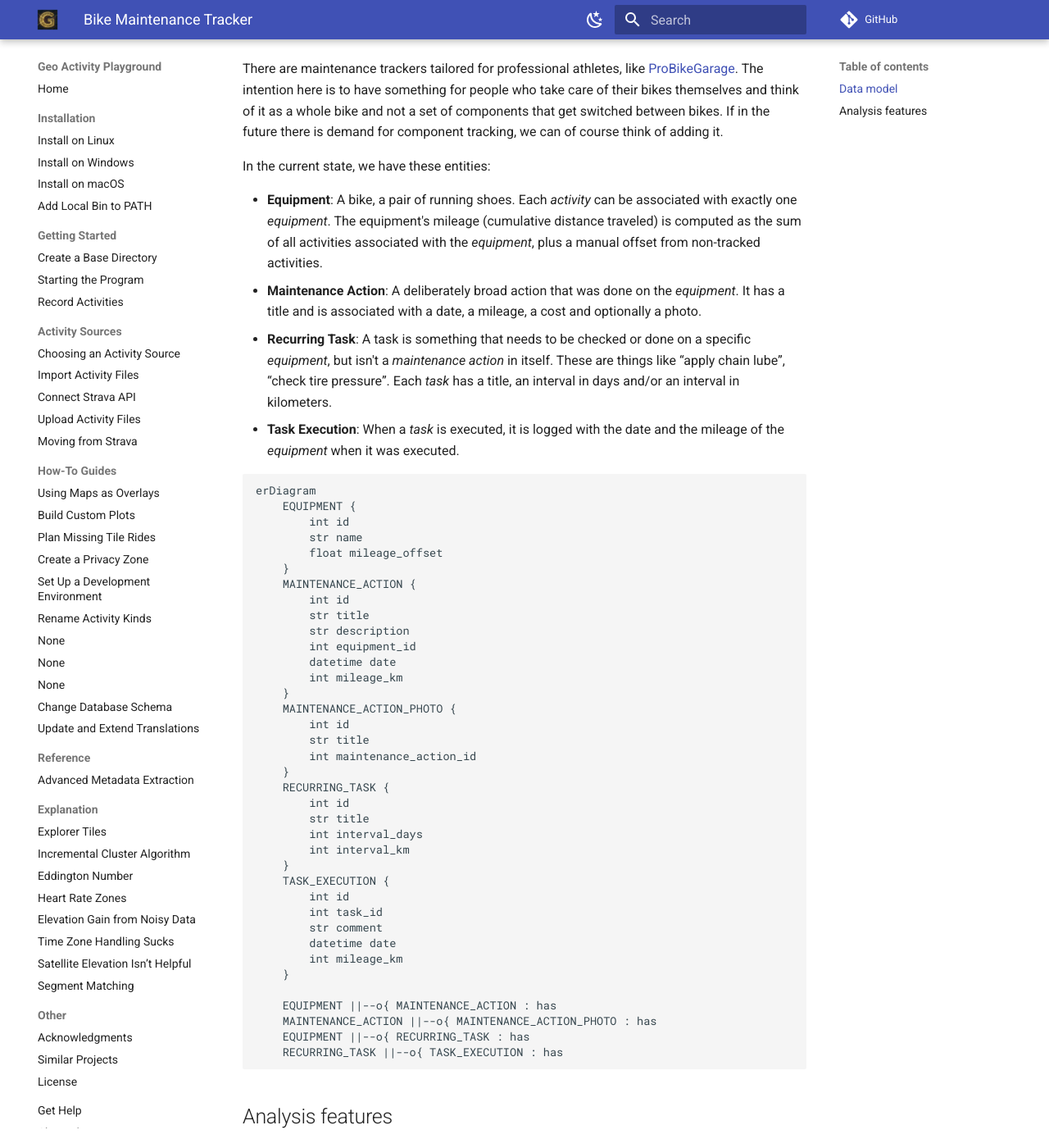
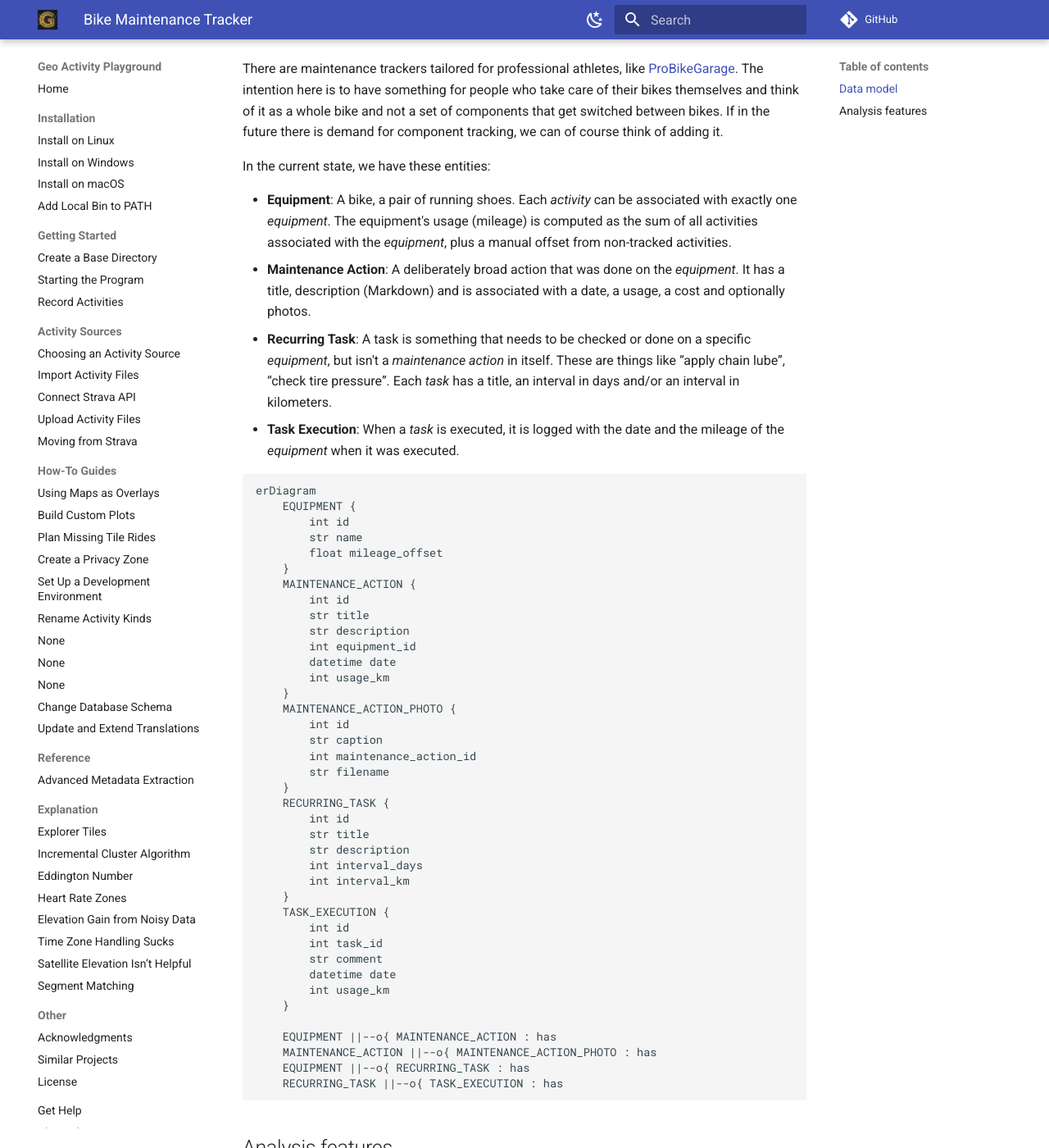
Before and after one commit to martin-ueding/geo-activity-playground, an MkDocs documentation site: the page built from docs/bike-maintenance-tracker.md, in a window 1280 px wide and 1400 px high, scrolled down 292 px. Shown: the whole window at 82% size. Built offline with MkDocs 1.6.1 and Material for MkDocs 9.7.7, drawn with Linux system fonts in a browser that asks for light colours; comment, search, counter and statistics services are not loaded.

Commit message:
docs: polish maintenance data scheme

```diff
--- a/docs/bike-maintenance-tracker.md
+++ b/docs/bike-maintenance-tracker.md
@@ -10,8 +10,8 @@ There are maintenance trackers tailored for professional athletes, like [ProBike
 
 In the current state, we have these entities:
 
-- **Equipment**: A bike, a pair of running shoes. Each *activity* can be associated with exactly one _equipment_. The equipment's mileage (cumulative distance traveled) is computed as the sum of all activities associated with the _equipment_, plus a manual offset from non-tracked activities.
-- **Maintenance Action**: A deliberately broad action that was done on the _equipment_. It has a title and is associated with a date, a mileage, a cost and optionally a photo.
+- **Equipment**: A bike, a pair of running shoes. Each *activity* can be associated with exactly one _equipment_. The equipment's usage (mileage) is computed as the sum of all activities associated with the _equipment_, plus a manual offset from non-tracked activities.
+- **Maintenance Action**: A deliberately broad action that was done on the _equipment_. It has a title, description (Markdown) and is associated with a date, a usage, a cost and optionally photos.
 - **Recurring Task**: A task is something that needs to be checked or done on a specific _equipment_, but isn't a _maintenance action_ in itself. These are things like “apply chain lube”, “check tire pressure”. Each _task_ has a title, an interval in days and/or an interval in kilometers.
 - **Task Execution**: When a _task_ is executed, it is logged with the date and the mileage of the _equipment_ when it was executed.
 
@@ -28,16 +28,18 @@ erDiagram
         str description
         int equipment_id
         datetime date
-        int mileage_km
+        int usage_km
     }
     MAINTENANCE_ACTION_PHOTO {
         int id
-        str title
+        str caption
         int maintenance_action_id
+        str filename
     }
     RECURRING_TASK {
         int id
         str title
+        str description
         int interval_days
         int interval_km
     }
@@ -46,7 +48,7 @@ erDiagram
         int task_id
         str comment
         datetime date
-        int mileage_km
+        int usage_km
     }
 
     EQUIPMENT ||--o{ MAINTENANCE_ACTION : has
```
